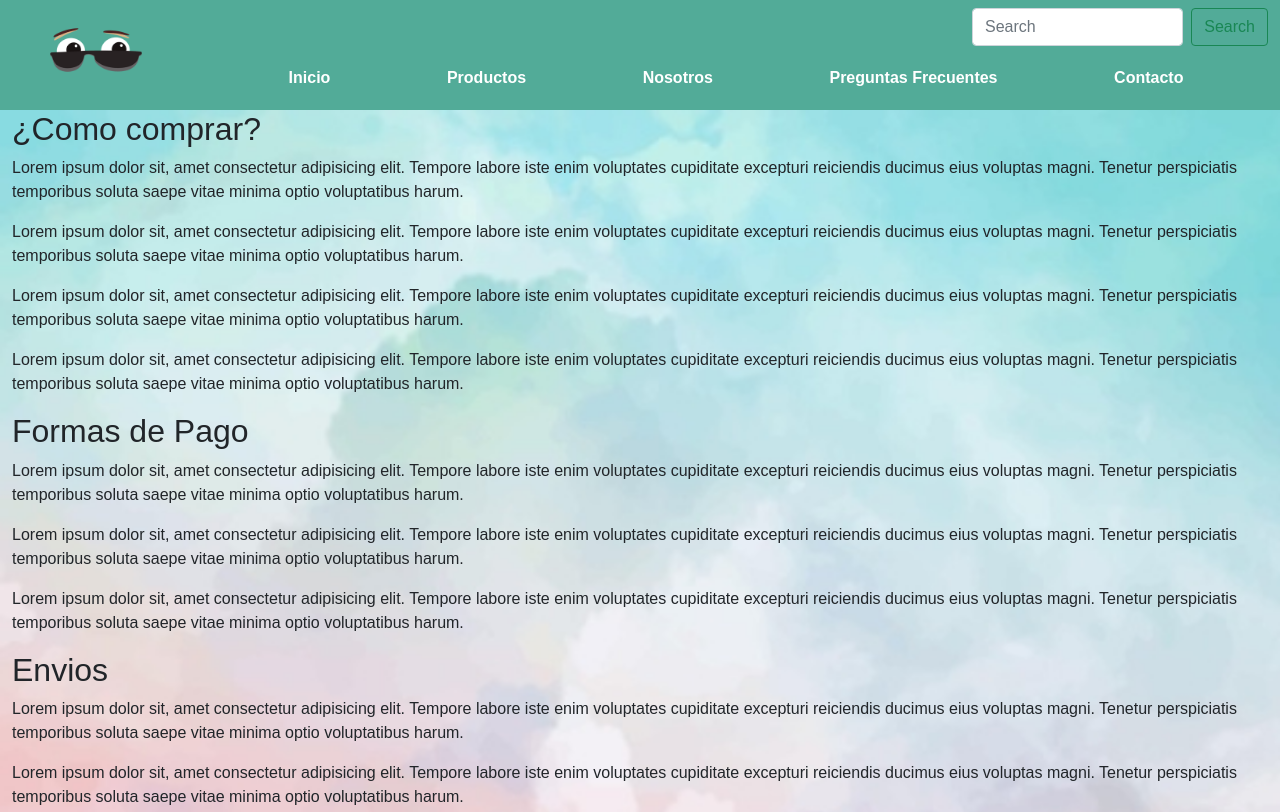
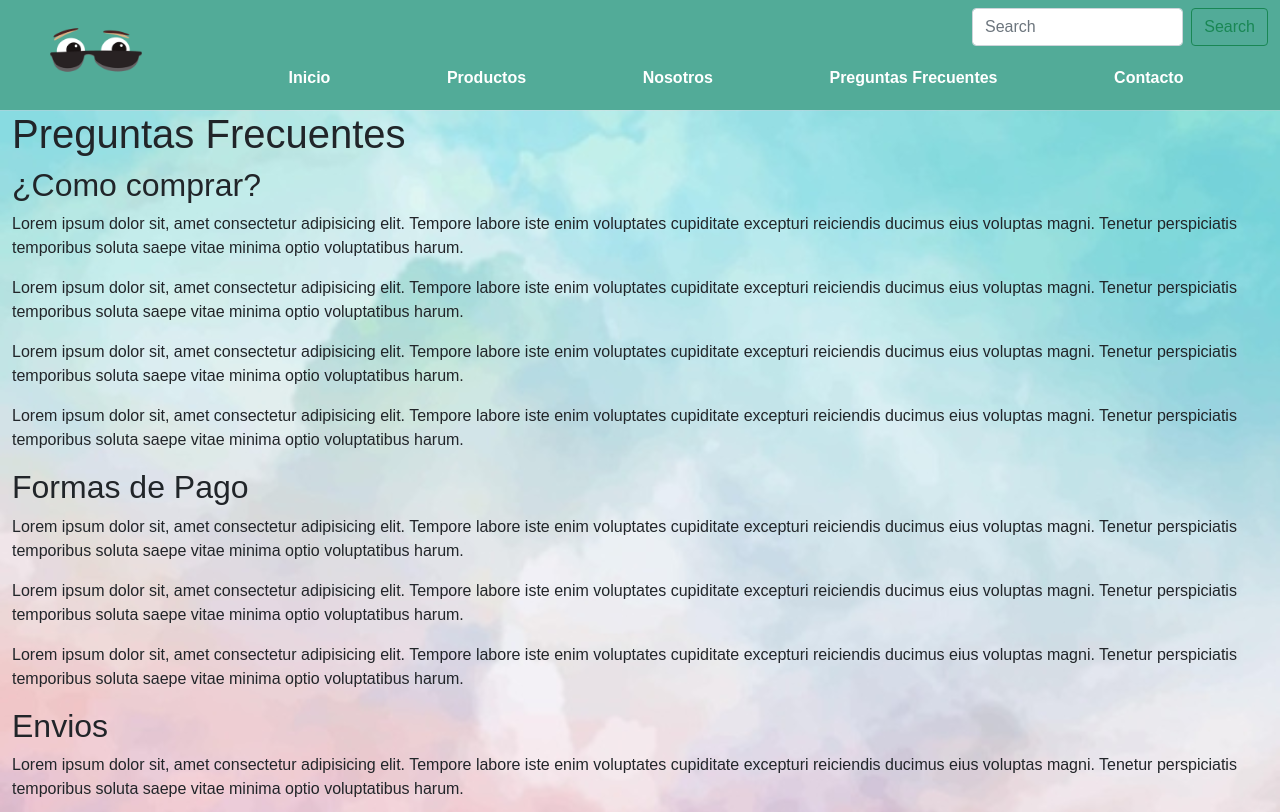
Before and after one commit to Itnardoel/6to_desafio, a website: page pages/faq.html in a window 1280 px wide. Shown: the top 812 px of the page. Drawn offline with nearby package versions, Linux system fonts and the light colour scheme.

Commit message:
Se agrego un h1 en la pagina faq

```diff
--- a/pages/faq.html
+++ b/pages/faq.html
@@ -60,6 +60,8 @@
     </header>
 
     <main class="container-fluid faq-left">
+
+        <h1>Preguntas Frecuentes</h1>
 
         <section>
 
```
